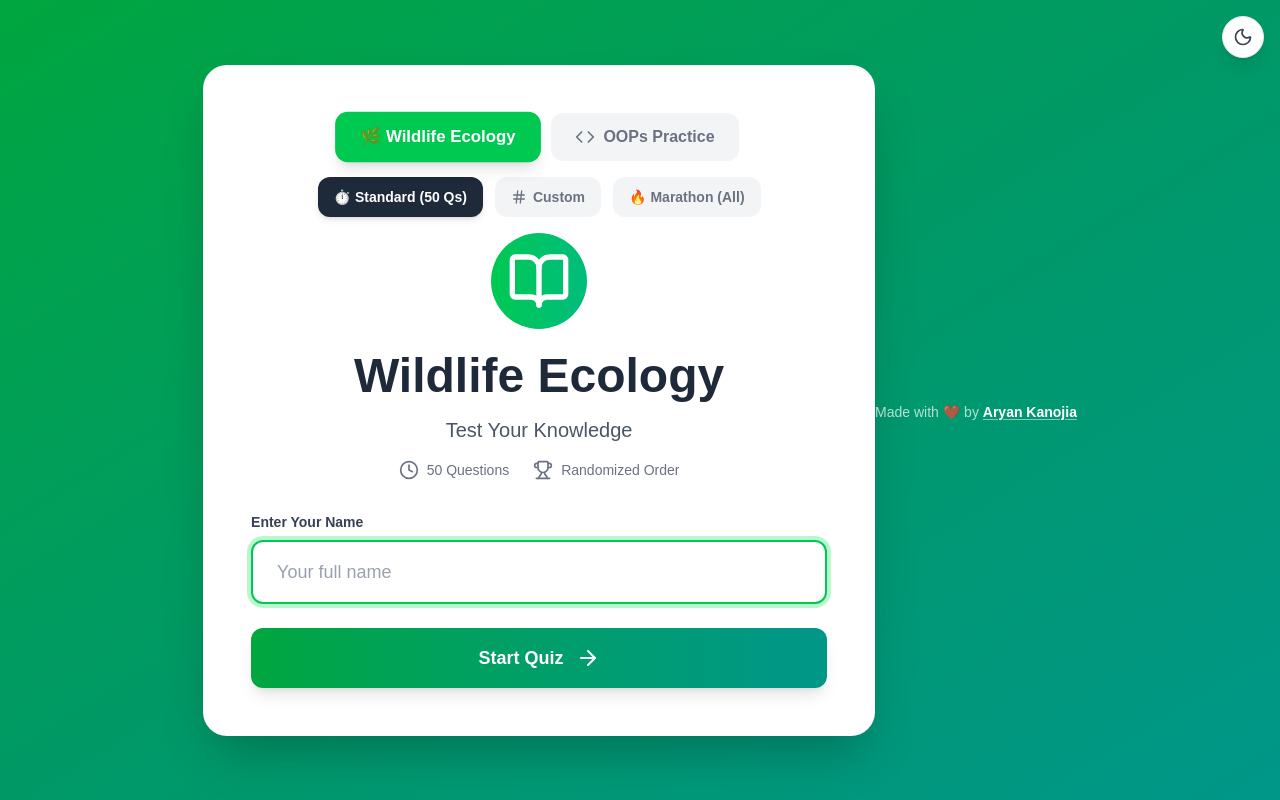
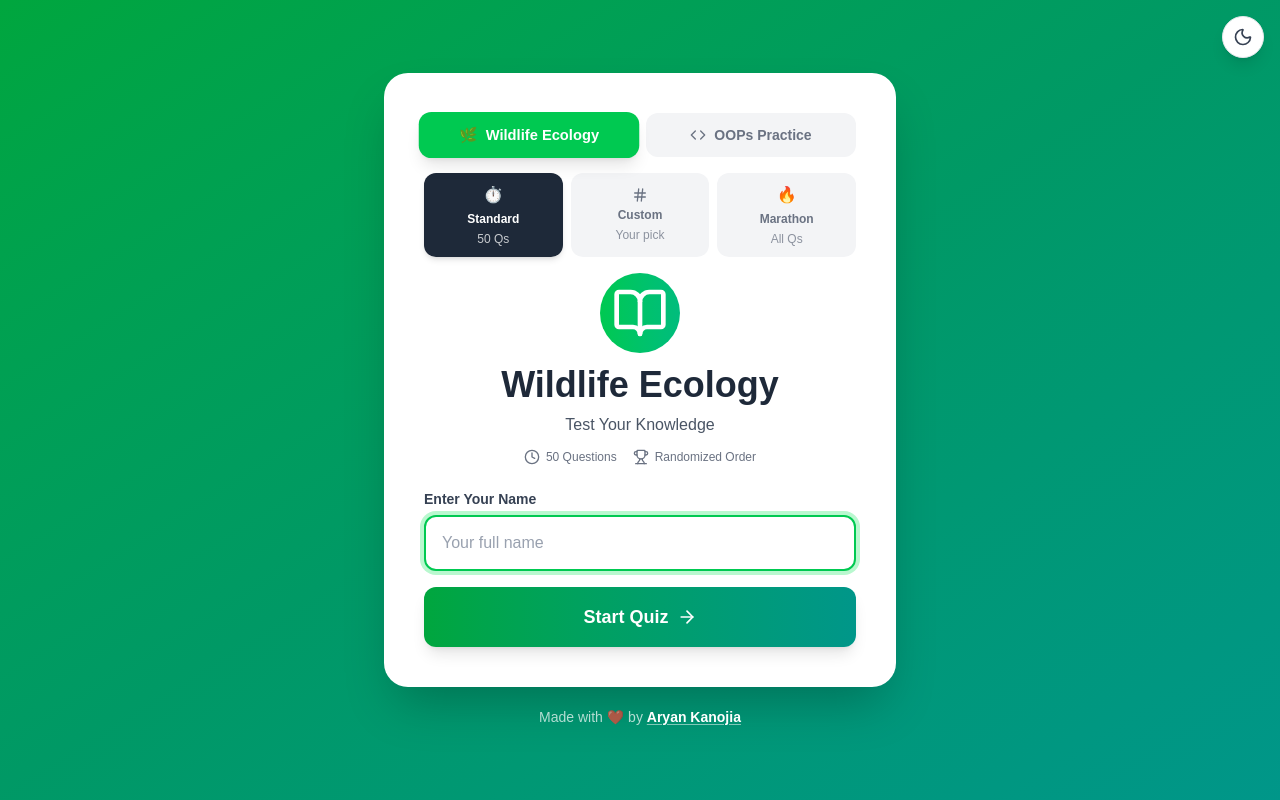
Before and after one commit to aryank354/mooc-quiz-app, a Next.js app: page / in a window 1280 px wide. Built offline with nearby package versions, Linux system fonts and the light colour scheme.

Commit message:
oops added

```diff
--- a/components/LandingPage.js
+++ b/components/LandingPage.js
@@ -11,24 +11,25 @@ export default function LandingPage({ onStart }) {
   const [name, setName] = useState("");
   const [error, setError] = useState("");
   const [subject, setSubject] = useState("ecology");
-  const [mode, setMode] = useState("standard"); // 'standard' | 'custom' | 'full'
+  const [mode, setMode] = useState("standard");
   const [customCount, setCustomCount] = useState(20);
   const [countError, setCountError] = useState("");
 
   const isEcology = subject === "ecology";
+
   const accentActive  = isEcology ? "bg-green-500 text-white shadow-lg scale-105" : "bg-blue-600 text-white shadow-lg scale-105";
   const accentRing    = isEcology ? "focus:border-green-500 focus:ring-4 focus:ring-green-200 dark:focus:ring-green-900" : "focus:border-blue-500 focus:ring-4 focus:ring-blue-200 dark:focus:ring-blue-900";
   const accentBtn     = isEcology ? "bg-gradient-to-r from-green-600 to-teal-600 hover:from-green-700 hover:to-teal-700" : "bg-gradient-to-r from-blue-600 to-indigo-600 hover:from-blue-700 hover:to-indigo-700";
   const accentIcon    = isEcology ? "bg-gradient-to-r from-green-500 to-emerald-500" : "bg-gradient-to-r from-blue-500 to-indigo-500";
   const accentChip    = isEcology ? "border-green-400 bg-green-50 dark:bg-green-900/30 text-green-700 dark:text-green-300" : "border-blue-400 bg-blue-50 dark:bg-blue-900/30 text-blue-700 dark:text-blue-300";
-  const accentStepper = isEcology ? "bg-green-500 hover:bg-green-600" : "bg-blue-600 hover:bg-blue-700";
+  const accentStepper = isEcology ? "bg-green-500 hover:bg-green-600 active:bg-green-700" : "bg-blue-600 hover:bg-blue-700 active:bg-blue-800";
 
   const handleCountChange = (val) => {
     setCountError("");
     if (val === "") { setCustomCount(""); return; }
     const n = parseInt(val, 10);
     if (isNaN(n)) return;
-    if (n > 500)  { setCountError("Maximum is 500 questions."); setCustomCount(500); return; }
+    if (n > 500) { setCountError("Maximum is 500 questions."); setCustomCount(500); return; }
     setCustomCount(n);
   };
 
@@ -40,27 +41,24 @@ export default function LandingPage({ onStart }) {
 
   const resolvedCount = () => {
     if (mode === "standard") return 50;
-    if (mode === "full")     return null; // page.js treats null as "all"
+    if (mode === "full") return null;
     return Number(customCount) || 20;
   };
 
   const handleStart = () => {
     const validation = validateName(name);
     if (!validation.isValid) { setError(validation.error); return; }
-
     if (mode === "custom") {
       const n = Number(customCount);
       if (!n || n < 1) { setCountError("Please enter a valid number of questions."); return; }
     }
-
     onStart(name.trim(), subject, mode, resolvedCount());
   };
 
   const handleKeyPress = (e) => { if (e.key === "Enter") handleStart(); };
 
-  const modeBase = "flex items-center justify-center gap-1.5 px-4 py-2.5 rounded-xl font-bold transition-all text-sm";
-  const modeOn   = "bg-gray-800 dark:bg-gray-100 text-white dark:text-gray-900 shadow-md";
-  const modeOff  = "bg-gray-100 dark:bg-gray-800 text-gray-500 dark:text-gray-400 hover:bg-gray-200 dark:hover:bg-gray-700";
+  const modeOn  = "bg-gray-800 dark:bg-gray-100 text-white dark:text-gray-900 shadow-md";
+  const modeOff = "bg-gray-100 dark:bg-gray-800 text-gray-500 dark:text-gray-400";
 
   const questionLabel =
     mode === "full"     ? "Every Single Question" :
@@ -68,65 +66,81 @@ export default function LandingPage({ onStart }) {
     `${customCount || "?"} Questions`;
 
   return (
-    <div className={`min-h-screen flex items-center justify-center p-4 transition-colors duration-500 ${
+    <div className={`min-h-screen flex flex-col items-center justify-center py-8 px-4 transition-colors duration-500 ${
       isEcology
         ? "bg-gradient-to-br from-green-600 via-emerald-600 to-teal-600"
         : "bg-gradient-to-br from-blue-600 via-indigo-600 to-violet-600"
     }`}>
       <ThemeToggle />
 
-      <div className="max-w-2xl w-full bg-white dark:bg-gray-900 rounded-3xl shadow-2xl p-8 md:p-12 transform hover:scale-[1.01] transition-transform duration-300">
+      {/* Card */}
+      <div className="w-full max-w-lg bg-white dark:bg-gray-900 rounded-3xl shadow-2xl p-6 sm:p-10">
 
         {/* ── Subject Selection ── */}
-        <div className="flex flex-col sm:flex-row justify-center gap-4 mb-4">
+        <div className="grid grid-cols-2 gap-3 mb-4">
           <button
             onClick={() => setSubject("ecology")}
-            className={`flex items-center justify-center gap-2 px-6 py-3 rounded-xl font-bold transition-all ${
-              isEcology ? accentActive : "bg-gray-100 dark:bg-gray-800 text-gray-500 dark:text-gray-400 hover:bg-gray-200 dark:hover:bg-gray-700"
+            className={`flex items-center justify-center gap-2 py-3 px-3 rounded-xl font-bold text-sm transition-all ${
+              isEcology ? accentActive : "bg-gray-100 dark:bg-gray-800 text-gray-500 dark:text-gray-400"
             }`}
           >
-            🌿 Wildlife Ecology
+            🌿 <span>Wildlife Ecology</span>
           </button>
           <button
             onClick={() => setSubject("oops")}
-            className={`flex items-center justify-center gap-2 px-6 py-3 rounded-xl font-bold transition-all ${
-              !isEcology ? accentActive : "bg-gray-100 dark:bg-gray-800 text-gray-500 dark:text-gray-400 hover:bg-gray-200 dark:hover:bg-gray-700"
+            className={`flex items-center justify-center gap-2 py-3 px-3 rounded-xl font-bold text-sm transition-all ${
+              !isEcology ? accentActive : "bg-gray-100 dark:bg-gray-800 text-gray-500 dark:text-gray-400"
             }`}
           >
-            <Code className="w-5 h-5" /> OOPs Practice
+            <Code className="w-4 h-4 flex-shrink-0" /> <span>OOPs Practice</span>
           </button>
         </div>
 
         {/* ── Mode Selection ── */}
-        <div className="flex flex-col sm:flex-row justify-center gap-3 mb-4">
-          <button onClick={() => setMode("standard")} className={`${modeBase} ${mode === "standard" ? modeOn : modeOff}`}>
-            ⏱️ Standard (50 Qs)
+        <div className="grid grid-cols-3 gap-2 mb-4">
+          <button
+            onClick={() => setMode("standard")}
+            className={`flex flex-col items-center justify-center gap-1 py-2.5 px-2 rounded-xl font-bold text-xs transition-all ${mode === "standard" ? modeOn : modeOff}`}
+          >
+            <span className="text-base">⏱️</span>
+            <span>Standard</span>
+            <span className="font-normal opacity-75">50 Qs</span>
           </button>
-          <button onClick={() => setMode("custom")} className={`${modeBase} ${mode === "custom" ? modeOn : modeOff}`}>
-            <Hash className="w-4 h-4" /> Custom
+          <button
+            onClick={() => setMode("custom")}
+            className={`flex flex-col items-center justify-center gap-1 py-2.5 px-2 rounded-xl font-bold text-xs transition-all ${mode === "custom" ? modeOn : modeOff}`}
+          >
+            <Hash className="w-4 h-4" />
+            <span>Custom</span>
+            <span className="font-normal opacity-75">Your pick</span>
           </button>
-          <button onClick={() => setMode("full")} className={`${modeBase} ${mode === "full" ? modeOn : modeOff}`}>
-            🔥 Marathon (All)
+          <button
+            onClick={() => setMode("full")}
+            className={`flex flex-col items-center justify-center gap-1 py-2.5 px-2 rounded-xl font-bold text-xs transition-all ${mode === "full" ? modeOn : modeOff}`}
+          >
+            <span className="text-base">🔥</span>
+            <span>Marathon</span>
+            <span className="font-normal opacity-75">All Qs</span>
           </button>
         </div>
 
         {/* ── Custom Question Picker ── */}
-        <div className={`overflow-hidden transition-all duration-300 ${mode === "custom" ? "max-h-64 opacity-100 mb-6" : "max-h-0 opacity-0"}`}>
-          <div className="p-5 rounded-2xl border-2 border-dashed border-gray-200 dark:border-gray-700 bg-gray-50 dark:bg-gray-800/50">
-            <p className="text-sm font-semibold text-gray-600 dark:text-gray-400 mb-3 text-center tracking-wide uppercase">
+        <div className={`overflow-hidden transition-all duration-300 ${mode === "custom" ? "max-h-72 opacity-100 mb-4" : "max-h-0 opacity-0"}`}>
+          <div className="p-4 rounded-2xl border-2 border-dashed border-gray-200 dark:border-gray-700 bg-gray-50 dark:bg-gray-800/50">
+            <p className="text-xs font-bold text-gray-500 dark:text-gray-400 mb-3 text-center uppercase tracking-widest">
               How many questions?
             </p>
 
-            {/* Quick-pick chips */}
-            <div className="flex flex-wrap justify-center gap-2 mb-4">
+            {/* Quick-pick chips — 3 per row on mobile */}
+            <div className="grid grid-cols-3 gap-2 mb-4">
               {QUICK_PICKS.map((n) => (
                 <button
                   key={n}
                   onClick={() => { setCustomCount(n); setCountError(""); }}
-                  className={`px-4 py-1.5 rounded-xl text-sm font-bold border-2 transition-all hover:scale-105 active:scale-95 ${
+                  className={`py-2 rounded-xl text-sm font-bold border-2 transition-all active:scale-95 ${
                     customCount === n
                       ? accentChip
-                      : "border-gray-200 dark:border-gray-600 bg-white dark:bg-gray-800 text-gray-600 dark:text-gray-300 hover:border-gray-400 dark:hover:border-gray-400"
+                      : "border-gray-200 dark:border-gray-600 bg-white dark:bg-gray-800 text-gray-600 dark:text-gray-300"
                   }`}
                 >
                   {n}
@@ -135,17 +149,14 @@ export default function LandingPage({ onStart }) {
             </div>
 
             {/* Stepper row */}
-            <div className="flex items-center justify-center gap-3">
+            <div className="flex items-center justify-center gap-2">
               <button
                 onClick={() => stepCount(-5)}
-                title="−5"
-                className={`w-9 h-9 rounded-lg flex items-center justify-center text-white font-black text-xs transition-all hover:scale-110 active:scale-95 shadow-sm ${accentStepper}`}
-              >
-                −5
-              </button>
+                className={`w-10 h-10 rounded-xl flex items-center justify-center text-white font-black text-xs shadow-sm transition-all active:scale-95 ${accentStepper}`}
+              >−5</button>
               <button
                 onClick={() => stepCount(-1)}
-                className={`w-9 h-9 rounded-lg flex items-center justify-center text-white transition-all hover:scale-110 active:scale-95 shadow-sm ${accentStepper}`}
+                className={`w-10 h-10 rounded-xl flex items-center justify-center text-white shadow-sm transition-all active:scale-95 ${accentStepper}`}
               >
                 <Minus className="w-4 h-4" />
               </button>
@@ -156,56 +167,53 @@ export default function LandingPage({ onStart }) {
                 max={500}
                 value={customCount}
                 onChange={(e) => handleCountChange(e.target.value)}
-                className="w-24 text-center text-2xl font-black py-1.5 px-2 rounded-xl border-2 border-gray-300 dark:border-gray-600 bg-white dark:bg-gray-900 text-gray-800 dark:text-gray-100 outline-none focus:border-gray-500 dark:focus:border-gray-400 transition-all [appearance:textfield] [&::-webkit-outer-spin-button]:appearance-none [&::-webkit-inner-spin-button]:appearance-none"
+                className="w-20 text-center text-2xl font-black py-1.5 rounded-xl border-2 border-gray-300 dark:border-gray-600 bg-white dark:bg-gray-900 text-gray-800 dark:text-gray-100 outline-none focus:border-gray-500 transition-all [appearance:textfield] [&::-webkit-outer-spin-button]:appearance-none [&::-webkit-inner-spin-button]:appearance-none"
               />
 
               <button
                 onClick={() => stepCount(1)}
-                className={`w-9 h-9 rounded-lg flex items-center justify-center text-white transition-all hover:scale-110 active:scale-95 shadow-sm ${accentStepper}`}
+                className={`w-10 h-10 rounded-xl flex items-center justify-center text-white shadow-sm transition-all active:scale-95 ${accentStepper}`}
               >
                 <Plus className="w-4 h-4" />
               </button>
               <button
                 onClick={() => stepCount(5)}
-                title="+5"
-                className={`w-9 h-9 rounded-lg flex items-center justify-center text-white font-black text-xs transition-all hover:scale-110 active:scale-95 shadow-sm ${accentStepper}`}
-              >
-                +5
-              </button>
+                className={`w-10 h-10 rounded-xl flex items-center justify-center text-white font-black text-xs shadow-sm transition-all active:scale-95 ${accentStepper}`}
+              >+5</button>
             </div>
 
             {countError && (
               <p className="text-red-500 dark:text-red-400 text-xs text-center mt-2 font-semibold">{countError}</p>
             )}
-            <p className="text-xs text-center text-gray-400 dark:text-gray-500 mt-2">Range: 1 – 500</p>
+            <p className="text-xs text-center text-gray-400 dark:text-gray-500 mt-1.5">Range: 1 – 500</p>
           </div>
         </div>
 
         {/* ── Hero ── */}
-        <div className="text-center mb-8">
-          <div className={`inline-block p-4 rounded-full mb-4 ${accentIcon}`}>
-            <BookOpen className="w-16 h-16 text-white" />
+        <div className="text-center mb-6">
+          <div className={`inline-flex p-3 rounded-full mb-3 ${accentIcon}`}>
+            <BookOpen className="w-10 h-10 sm:w-14 sm:h-14 text-white" />
           </div>
-          <h1 className="text-4xl md:text-5xl font-bold text-gray-800 dark:text-gray-100 mb-4">
+          <h1 className="text-3xl sm:text-4xl font-bold text-gray-800 dark:text-gray-100 mb-2">
             {isEcology ? "Wildlife Ecology" : "OOPs Concepts"}
           </h1>
-          <p className="text-xl text-gray-600 dark:text-gray-400 mb-2">Test Your Knowledge</p>
-          <div className="flex justify-center items-center gap-6 text-sm text-gray-500 dark:text-gray-400 mt-4">
-            <div className="flex items-center gap-2">
-              <Clock className="w-5 h-5" />
+          <p className="text-base text-gray-600 dark:text-gray-400">Test Your Knowledge</p>
+          <div className="flex justify-center items-center gap-4 text-xs text-gray-500 dark:text-gray-400 mt-3">
+            <div className="flex items-center gap-1.5">
+              <Clock className="w-4 h-4" />
               <span>{questionLabel}</span>
             </div>
-            <div className="flex items-center gap-2">
-              <Trophy className="w-5 h-5" />
+            <div className="flex items-center gap-1.5">
+              <Trophy className="w-4 h-4" />
               <span>Randomized Order</span>
             </div>
           </div>
         </div>
 
         {/* ── Name + Start ── */}
-        <div className="space-y-6">
+        <div className="space-y-4">
           <div>
-            <label className="block text-sm font-semibold text-gray-700 dark:text-gray-300 mb-2">
+            <label className="block text-sm font-semibold text-gray-700 dark:text-gray-300 mb-1.5">
               Enter Your Name
             </label>
             <input
@@ -214,35 +222,35 @@ export default function LandingPage({ onStart }) {
               onChange={(e) => { setName(e.target.value); setError(""); }}
               onKeyPress={handleKeyPress}
               placeholder="Your full name"
-              className={`w-full px-6 py-4 text-lg text-gray-800 dark:text-gray-100 bg-white dark:bg-gray-800 border-2 border-gray-300 dark:border-gray-600 rounded-xl outline-none transition-all placeholder:text-gray-400 dark:placeholder:text-gray-500 ${accentRing}`}
+              className={`w-full px-4 py-3.5 text-base text-gray-800 dark:text-gray-100 bg-white dark:bg-gray-800 border-2 border-gray-300 dark:border-gray-600 rounded-xl outline-none transition-all placeholder:text-gray-400 dark:placeholder:text-gray-500 ${accentRing}`}
               autoFocus
             />
-            {error && <p className="text-red-500 text-sm mt-2">{error}</p>}
+            {error && <p className="text-red-500 text-sm mt-1.5">{error}</p>}
           </div>
 
           <button
             onClick={handleStart}
-            className={`w-full text-white py-4 px-8 rounded-xl font-bold text-lg transform hover:scale-105 transition-all shadow-lg flex items-center justify-center gap-3 ${accentBtn}`}
+            className={`w-full text-white py-4 rounded-xl font-bold text-base sm:text-lg transition-all shadow-lg flex items-center justify-center gap-2 active:scale-95 ${accentBtn}`}
           >
             {mode === "custom"
               ? `Start ${customCount || "?"}-Question Quiz`
               : mode === "full"
               ? "Start Marathon"
               : "Start Quiz"}
-            <ArrowRight className="w-6 h-6" />
+            <ArrowRight className="w-5 h-5" />
           </button>
         </div>
       </div>
 
-      {/* ── Made by credit ── */}
-      <div className="mt-6 text-center">
+      {/* ── Credit ── */}
+      <div className="mt-5 text-center">
         <p className="text-white/70 text-sm font-medium">
           Made with ❤️ by{" "}
           <a
             href="https://aryankanojia.vercel.app/"
             target="_blank"
             rel="noopener noreferrer"
-            className="text-white font-bold underline underline-offset-2 decoration-white/50 hover:decoration-white hover:text-white transition-all"
+            className="text-white font-bold underline underline-offset-2 decoration-white/50 hover:decoration-white transition-all"
           >
             Aryan Kanojia
           </a>
```
